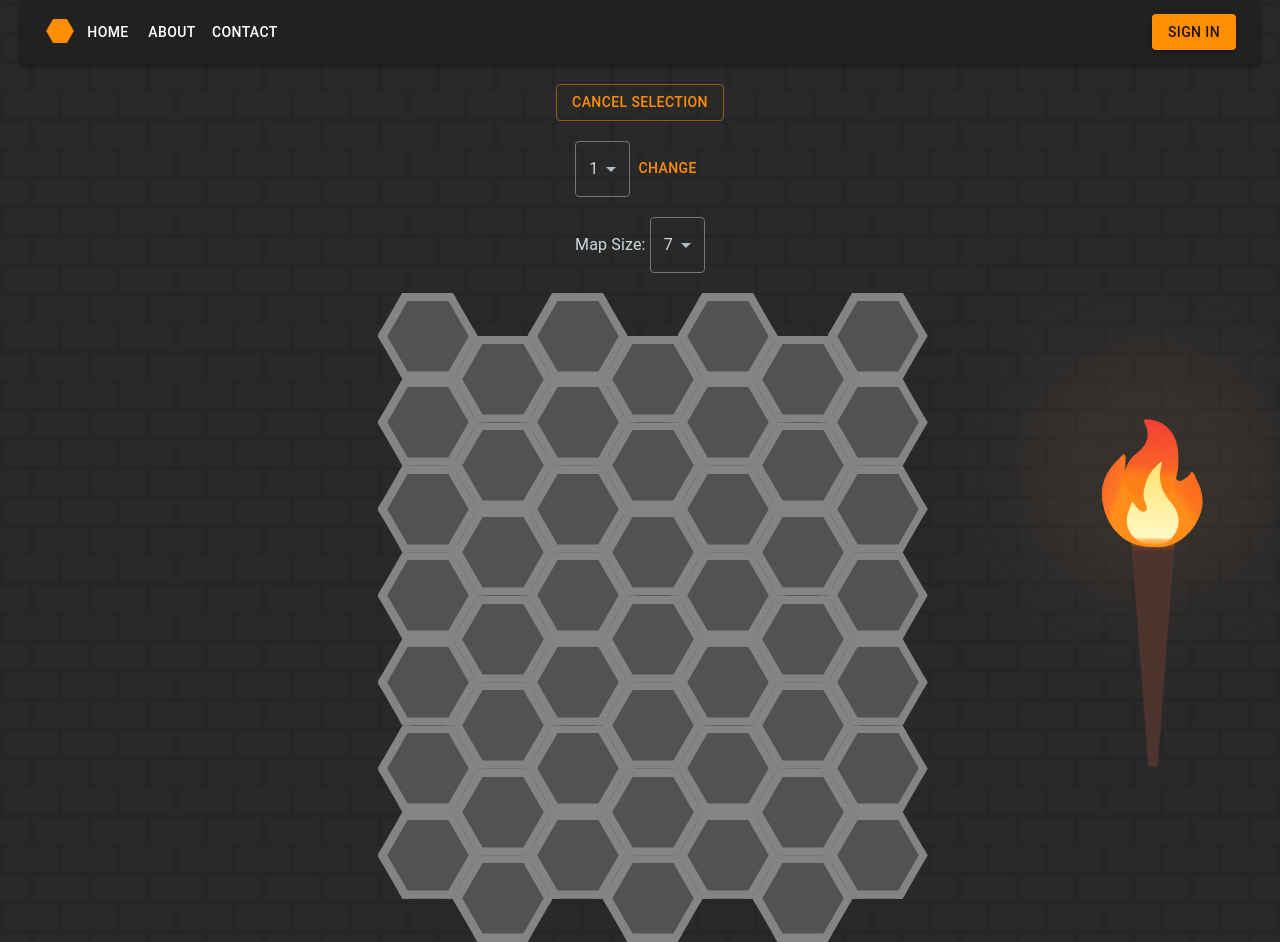
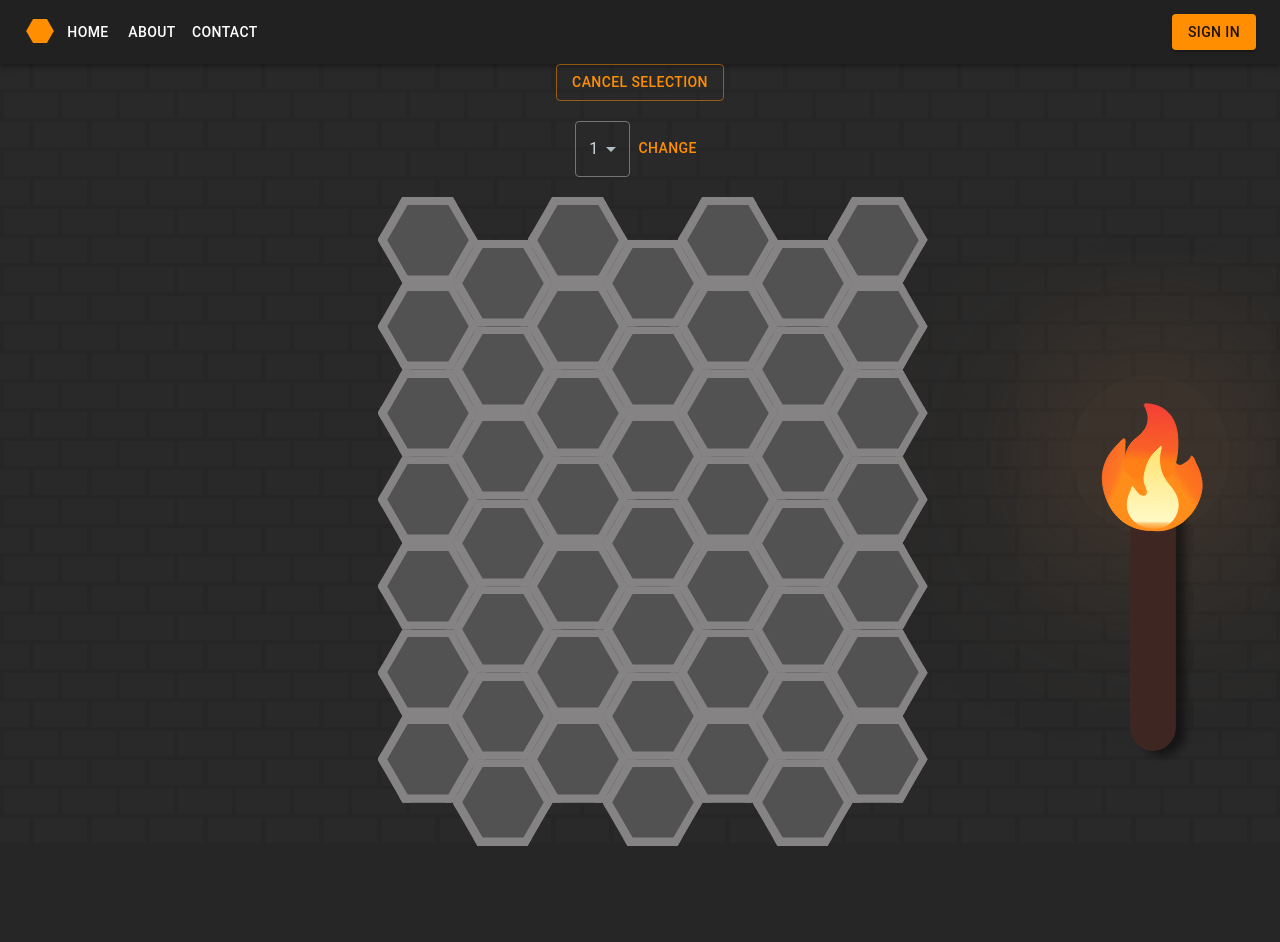
Before and after one commit to ilik-sh/dnd-dungeon, a React (Create React App) app in the folder dnd-client/: page /configuration in a window 1280 px wide. After the commit the page ends 846 px from the top, so only its background shows below. Built offline with nearby package versions, Linux system fonts and the light colour scheme.

Commit message:
feat: remove map size

```diff
--- a/dnd-client/src/app/configuration/components/manual-generation-tab/configure-map.comp.tsx
+++ b/dnd-client/src/app/configuration/components/manual-generation-tab/configure-map.comp.tsx
@@ -17,24 +17,20 @@ const StyledDiv = styled("div")({
 });
 
 export default function ConfigureMap({}: Props) {
-  const { mapSize } = useAppSelector(manualGenerationConfigSelector);
   const { map } = useAppSelector(mapSelector);
 
   const dispatch = useAppDispatch();
 
   useEffect(() => {
-    if (map.length > 0) {
-      return;
-    }
-    const newMap = Array(mapSize)
+    const newMap = Array(7)
       .fill(undefined)
       .map((_) =>
-        Array(mapSize)
+        Array(7)
           .fill(undefined)
           .map((_) => generateAbsentCell())
       );
     dispatch(setMap({ map: newMap }));
-  }, [mapSize]);
+  }, []);
 
   const handleToggleVisitClick = () => {
     dispatch(toggleVisit());
@@ -42,7 +38,7 @@ export default function ConfigureMap({}: Props) {
   };
 
   return (
-    <StyledDiv style={{ paddingLeft: `${mapSize * 25}px` }}>
+    <StyledDiv style={{ paddingLeft: `${7 * 25}px` }}>
       <ContextMenu>
         <MenuItem onClick={handleToggleVisitClick}>Toggle visit</MenuItem>
       </ContextMenu>
--- a/dnd-client/src/app/configuration/components/manual-generation-tab/manual-generation-tab.comp.tsx
+++ b/dnd-client/src/app/configuration/components/manual-generation-tab/manual-generation-tab.comp.tsx
@@ -66,7 +66,6 @@ export default function ManualGenerationTab({}: Props) {
   const onSubmit = () => {};
   return (
     <>
-      <Header />
       <Sidebar />
       <Button variant="outlined" onClick={handleClick}>
         Cancel selection
@@ -86,11 +85,6 @@ export default function ManualGenerationTab({}: Props) {
         </Select>
         <Button onClick={handleChangeButtonClick}>Change</Button>
       </StyledDiv>
-      <ManualGenerationForm
-        control={control}
-        validationErorrs={errors}
-        onSubmit={handleSubmit(onSubmit)}
-      />
       <ConfigureMap />
     </>
   );
--- a/dnd-client/src/app/configuration/configuration.page.tsx
+++ b/dnd-client/src/app/configuration/configuration.page.tsx
@@ -4,6 +4,7 @@ import Lottie from "lottie-react";
 import fireAnimation from "../../../public/fire.json";
 import { styled } from "@mui/material";
 import { brown, grey, orange } from "@mui/material/colors";
+import Header from "./components/header/header.comp";
 
 type Props = {};
 
@@ -15,10 +16,15 @@ const StyledLottie = styled(Lottie)({
   animation: "2s ease-in-out 1s infinite alternate fire",
   borderRadius: "100%",
   background: "#ef6c0050",
+
   "@keyframes fire": {
     "0%": {
-      boxShadow: `1px 1px 150px ${grey[800]}`,
+      boxShadow: `1px 1px 190px ${grey[800]}`,
       background: `#42424240`,
+    },
+    "70%": {
+      background: "#ef6c0040",
+      boxShadow: `1px 1px 190px ${orange[800]}`,
     },
     "100%": {
       background: "#ef6c0040",
@@ -31,15 +37,13 @@ const StyledLottie = styled(Lottie)({
     display: "block",
     width: "30vmin",
     height: "6vmin",
-    background: `linear-gradient(to left, ${brown[800]} 90%, ${orange[700]} 100%)`,
+    backgroundColor: brown[900],
     top: "32vmin",
     left: "52%",
     borderRadius: "20px 80px 80px 20px",
     position: "absolute",
-
+    boxShadow: `5px -10px 10px rgba(0,0,0,0.5)`,
     transform: "translate(-50%, -50%) rotate(90deg) rotateX(18deg)",
-
-    clipPath: "polygon(0 0, 0 100%, 100% 60%, 100% 40%)",
   },
 });
 
@@ -47,9 +51,12 @@ const ShadowContainer = styled("div")({});
 
 export default function ConfigurationPage({}: Props) {
   return (
-    <VerticalContainer>
-      <StyledLottie animationData={fireAnimation} loop={true}></StyledLottie>
-      <ConfigurationTabs />
-    </VerticalContainer>
+    <>
+      <Header />
+      <VerticalContainer>
+        <StyledLottie animationData={fireAnimation} loop={true}></StyledLottie>
+        <ConfigurationTabs />
+      </VerticalContainer>
+    </>
   );
 }
```
